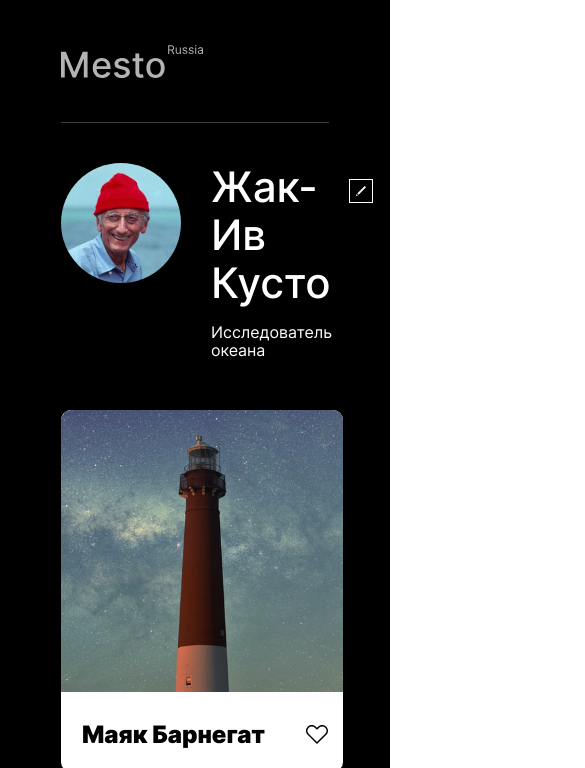
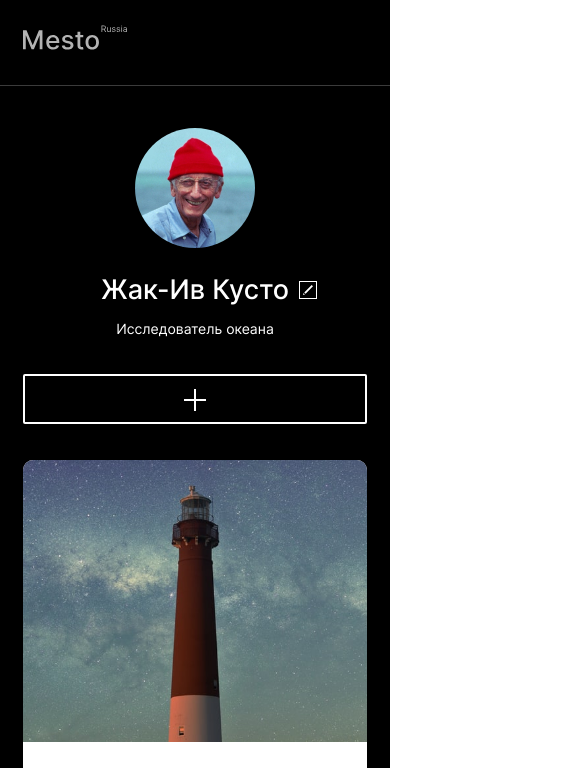
Before and after one commit to EugeneLanets/mesto, a plain HTML site: page index.html in a window 390 px wide. Shown: the top 768 px of the page, 585 px wide, since content can reach past the window. Drawn offline with Linux system fonts and the light colour scheme.

Commit message:
feat: add breakpoints

```diff
--- a/blocks/footer/__copyright/footer__copyright.css
+++ b/blocks/footer/__copyright/footer__copyright.css
@@ -2,6 +2,11 @@
   margin: 0;
   font-size: 18px;
   line-height: 1.22;
+}
 
-
+@media screen and (max-width: 569px) {
+  .footer__copyright {
+    font-size: 14px;
+    line-height: 1.21;
+  }
 }
--- a/blocks/footer/footer.css
+++ b/blocks/footer/footer.css
@@ -2,7 +2,19 @@
   box-sizing: border-box;
   width: 68.75%;
   max-width: 880px;
-  min-height: 144px;
   padding-top: 65px;
   color: #545454;
 }
+
+@media screen and (max-width: 1023px) {
+  .footer {
+    width: 88.125%;
+    max-width: 88.125%;
+  }
+}
+
+@media screen and (max-width: 569px) {
+  .footer {
+    padding-top: 48px;
+  }
+}
--- a/blocks/gallery/gallery.css
+++ b/blocks/gallery/gallery.css
@@ -6,3 +6,9 @@
   row-gap: 20px;
   column-gap: 17px;
 }
+
+@media screen and (max-width: 569px) {
+  .gallery {
+    padding-top: 36px;
+  }
+}
--- a/blocks/header/__logo/header__logo.css
+++ b/blocks/header/__logo/header__logo.css
@@ -2,3 +2,10 @@
   width: 142px;
   height: 33px;
 }
+
+@media screen and (max-width: 767px) {
+  .header__logo {
+    width: 104px;
+    height: 25px;
+  }
+}
--- a/blocks/header/header.css
+++ b/blocks/header/header.css
@@ -1,7 +1,16 @@
 .header {
+  box-sizing: border-box;
   width: 68.75%;
   max-width: 880px;
   padding-bottom: 41px;
   border-bottom: 1px solid #545454;
   opacity: 0.7;
 }
+
+@media screen and (max-width: 1023px) {
+  .header {
+    width: 100%;
+    max-width: 100%;
+    padding: 0 5.9375% 32px;
+  }
+}
--- a/blocks/page/__content/page__content.css
+++ b/blocks/page/__content/page__content.css
@@ -2,3 +2,10 @@
   width: 68.75%;
   max-width: 880px;
 }
+
+@media screen and (max-width: 1023px) {
+  .page__content {
+    width: 88.125%;
+    max-width: 88.125%;
+  }
+}
--- a/blocks/page/page.css
+++ b/blocks/page/page.css
@@ -1,6 +1,6 @@
 .page {
   background-color: #000;
-  padding-top: 45px;
+  padding: 45px 0 65px;
   min-width: 320px;
   display: flex;
   flex-direction: column;
@@ -12,3 +12,9 @@
   -ms-text-size-adjust: 100%;
   -moz-text-size-adjust: 100%;
 }
+
+@media screen and (max-width: 1023px) {
+  .page {
+    padding: 25px 0 48px;
+  }
+}
--- a/blocks/profile/__avatar/profile__avatar.css
+++ b/blocks/profile/__avatar/profile__avatar.css
@@ -4,3 +4,9 @@
   border-radius: 50%;
   margin-right: 30px;
 }
+
+@media screen and (max-width: 569px) {
+  .profile__avatar {
+    margin: 0 0 26px;
+  }
+}
--- a/blocks/profile/__button/_type/profile__button_type_add.css
+++ b/blocks/profile/__button/_type/profile__button_type_add.css
@@ -1,9 +1,9 @@
 .profile__button_type_add {
   margin-left: auto;
   margin-top: 35px;
-  width: 150px;
   color: transparent;
-  flex-shrink: 0;
+  min-width: 150px;
+  height: 50px;
 }
 
 .profile__button_type_add::before,
@@ -21,3 +21,11 @@
 .profile__button_type_add::after {
   transform: translateX(-50%) rotate(90deg);
 }
+
+@media screen and (max-width: 767px) {
+  .profile__button_type_add {
+    margin: 36px auto 0;
+    min-width: 282px;
+    width: 100%;
+  }
+}
--- a/blocks/profile/__button/_type/profile__button_type_edit.css
+++ b/blocks/profile/__button/_type/profile__button_type_edit.css
@@ -4,7 +4,7 @@
   margin-top: 16px;
   width: 24px;
   height: 24px;
-  padding: 7px;
+  padding: 0;
   border-width: 1px;
   border-radius: 0;
   background-image: url("../../../../images/edit.svg");
@@ -12,3 +12,20 @@
   background-position: center;
   background-repeat: no-repeat;
 }
+
+@media screen and (max-width: 1279px) {
+  .profile__button_type_edit {
+    margin-top: 6px;
+  }
+}
+
+@media screen and (max-width: 569px) {
+  .profile__button_type_edit {
+    position: absolute;
+    top: 7px;
+    right: 0;
+    width: 18px;
+    height: 18px;
+    margin-top: 0;
+  }
+}
--- a/blocks/profile/__info/profile__info.css
+++ b/blocks/profile/__info/profile__info.css
@@ -1,4 +1,5 @@
 .profile__info {
+  box-sizing: border-box;
   align-self: center;
   color: #fff;
   display: grid;
@@ -8,5 +9,34 @@
     "status status";
   column-gap: 18px;
   row-gap: 16px;
-  margin-right: 80px;
+  margin-right: 50px;
 }
+
+@media screen and (max-width: 1023px) {
+  .profile__info {
+    margin-right: auto;
+    max-width: 50%;
+    column-gap: 10px;
+  }
+}
+
+@media screen and (max-width: 767px) {
+  .profile__info {
+    margin-right: 0;
+    max-width: 70%;
+    row-gap: 14px;
+  }
+}
+
+@media screen and (max-width: 569px) {
+  .profile__info {
+    max-width: none;
+    grid-template-columns: 1fr;
+    grid-template-areas:
+      "name"
+      "status";
+    justify-items: center;
+    position: relative;
+    padding: 0 28px;
+  }
+}
--- a/blocks/profile/__name/profile__name.css
+++ b/blocks/profile/__name/profile__name.css
@@ -5,3 +5,18 @@
   font-size: 42px;
   line-height: 1.14;
 }
+
+@media screen and (max-width: 1279px) {
+  .profile__name {
+    font-size: 28px;
+  }
+}
+
+@media screen and (max-width: 767px) {
+  .profile__name {
+    font-size: 27px;
+    line-height: 1.22;
+    text-align: center;
+    justify-self: center;
+  }
+}
--- a/blocks/profile/__status/profile__status.css
+++ b/blocks/profile/__status/profile__status.css
@@ -1,4 +1,14 @@
 .profile__status {
   grid-area: status;
   margin: 0;
+  font-size: 18px;
+  line-height: 1.22;
 }
+
+@media screen and (max-width: 569px) {
+  .profile__status {
+    font-size: 14px;
+    line-height: 1.21;
+
+  }
+}
--- a/blocks/profile/profile.css
+++ b/blocks/profile/profile.css
@@ -3,3 +3,17 @@
   padding-top: 40px;
   align-items: flex-start;
 }
+
+@media screen and (max-width: 1023px) {
+  .profile {
+    flex-wrap: wrap;
+  }
+}
+
+@media screen and (max-width: 569px) {
+  .profile {
+    flex-direction: column;
+    align-items: center;
+    padding-top: 42px;
+  }
+}
```
